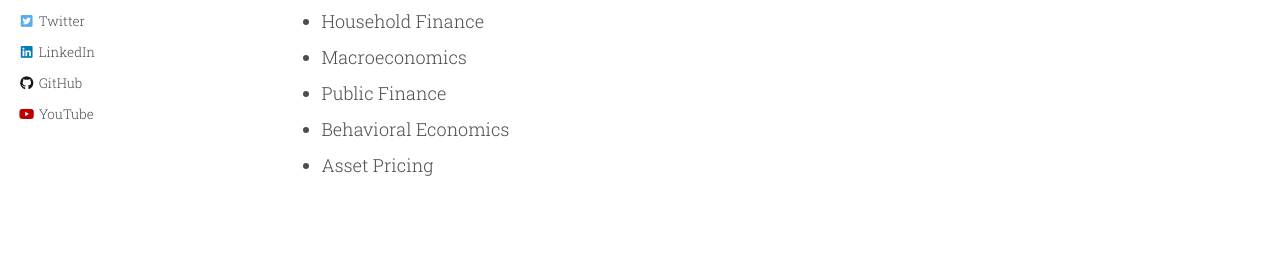
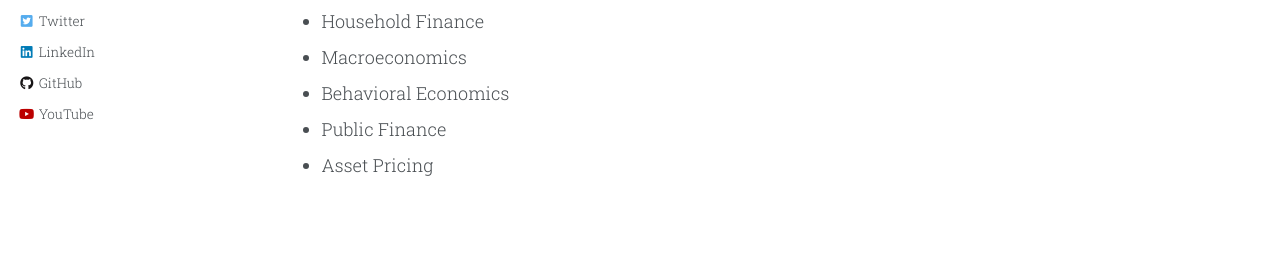
Before and after one commit to timhdesilva/timhdesilva.github.io, a Jekyll site: the page built from _pages/about.html, in a window 1280 px wide. Shown: the part 434-710 px from the top of the page. Built offline with Jekyll 4.4.1, drawn with Linux system fonts in a browser that asks for light colours; part of the change alters nothing that is shown.

```diff
--- a/_pages/about.html
+++ b/_pages/about.html
@@ -22,8 +22,8 @@ redirect_from:
   <ul>
     <li>Household Finance</li>
     <li>Macroeconomics</li>
+    <li>Behavioral Economics</li>
     <li>Public Finance</li>
-    <li>Behavioral Economics</li>
     <li>Asset Pricing</li>
   </ul>
 </p>
```
